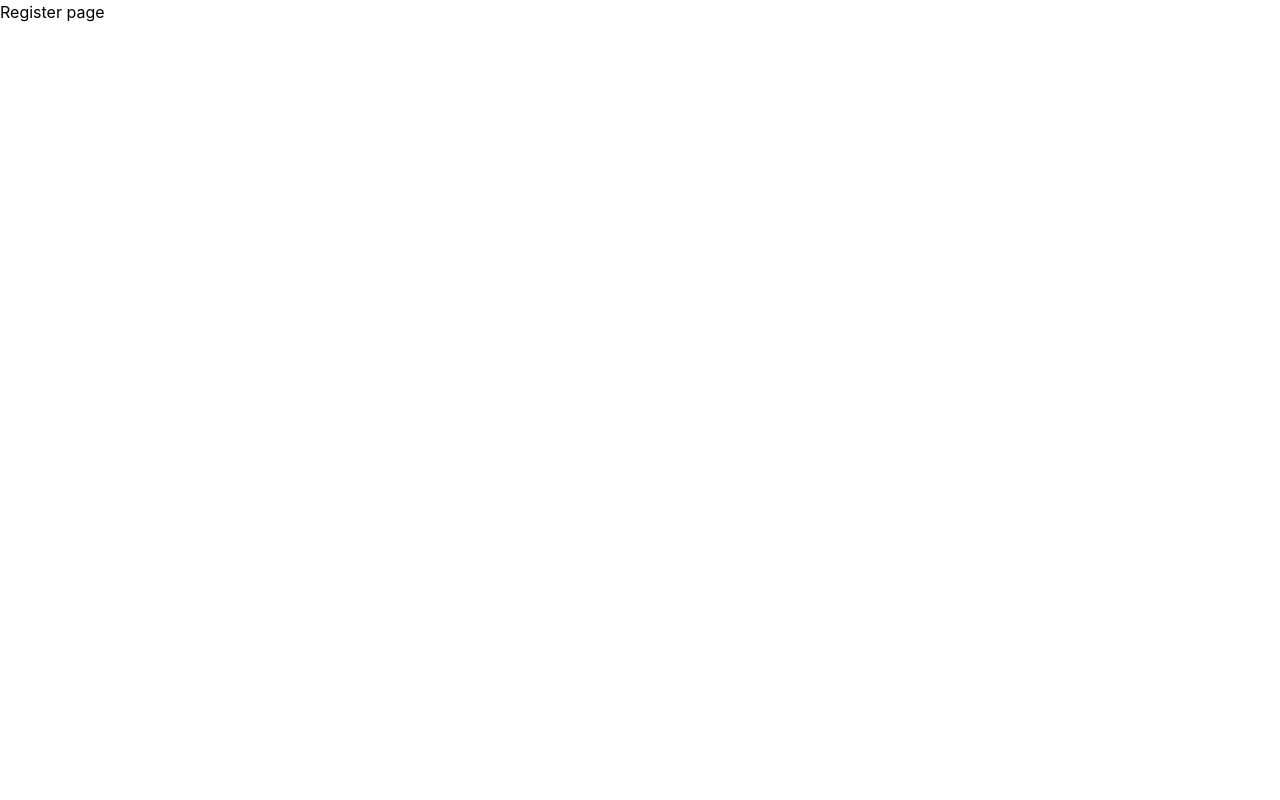
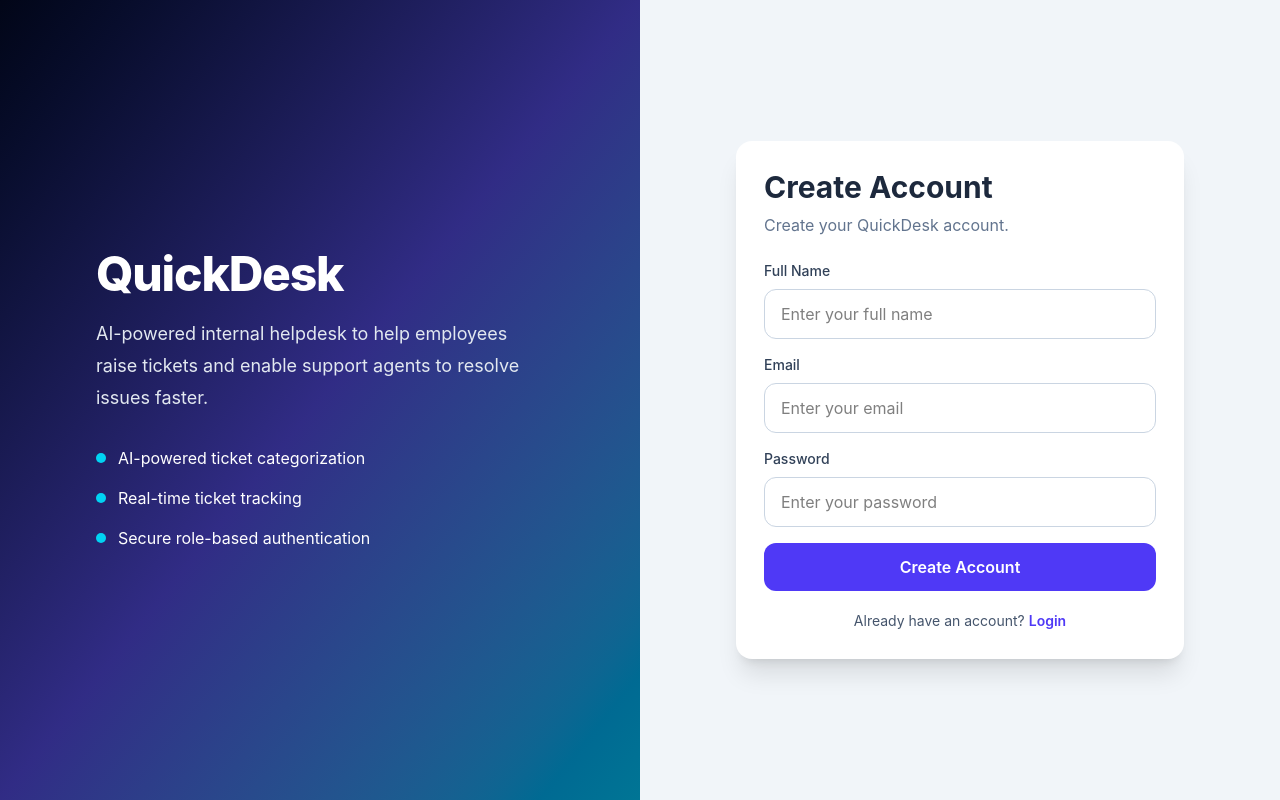
Before and after one commit to ashish-code6/Quickdesk, a React (Vite) app in the folder quickdesk-frontend/: page /register in a window 1280 px wide. Built offline with nearby package versions, Linux system fonts and the light colour scheme.

Commit message:
Registration UI

```diff
--- a/quickdesk-frontend/src/pages/Register.jsx
+++ b/quickdesk-frontend/src/pages/Register.jsx
@@ -1,7 +1,107 @@
-const Register=()=>{
-    return(
+import { Link } from "react-router-dom";
+const Register = () => {
+    return (
         <>
-            <h1>Register page</h1>
+            <div className="min-h-screen overflow-hidden grid lg:grid-cols-2">
+                {/* Left Section */}
+                <div className="hidden lg:flex items-center justify-center bg-gradient-to-br from-slate-950 via-indigo-900 to-cyan-700 px-12 text-white">
+                    <div className="max-w-md">
+                        <h1 className="text-5xl font-extrabold tracking-tight">
+                            QuickDesk
+                        </h1>
+
+                        <p className="mt-5 text-lg leading-8 text-slate-200">
+                            AI-powered internal helpdesk to help employees raise tickets and
+                            enable support agents to resolve issues faster.
+                        </p>
+
+                        <div className="mt-8 space-y-4">
+                            <div className="flex items-center gap-3">
+                                <div className="h-2.5 w-2.5 rounded-full bg-cyan-400"></div>
+                                <span>AI-powered ticket categorization</span>
+                            </div>
+
+                            <div className="flex items-center gap-3">
+                                <div className="h-2.5 w-2.5 rounded-full bg-cyan-400"></div>
+                                <span>Real-time ticket tracking</span>
+                            </div>
+
+                            <div className="flex items-center gap-3">
+                                <div className="h-2.5 w-2.5 rounded-full bg-cyan-400"></div>
+                                <span>Secure role-based authentication</span>
+                            </div>
+                        </div>
+                    </div>
+                </div>
+
+                {/* Right Section */}
+                <div className="flex items-center justify-center bg-slate-100 px-6 py-6">
+                    <div className="w-full max-w-md rounded-2xl bg-white p-7 shadow-xl">
+                        <h2 className="text-3xl font-bold text-slate-800">
+                            Create Account
+                        </h2>
+
+                        <p className="mt-2 text-slate-500">
+                            Create your QuickDesk account.
+                        </p>
+
+                        <form className="mt-6 space-y-4">
+                            <div>
+                                <label className="mb-2 block text-sm font-medium text-slate-700">
+                                    Full Name
+                                </label>
+
+                                <input
+                                    type="text"
+                                    placeholder="Enter your full name"
+                                    className="w-full rounded-xl border border-slate-300 px-4 py-3 outline-none transition-all focus:border-indigo-600 focus:ring-2 focus:ring-indigo-200"
+                                />
+                            </div>
+
+                            <div>
+                                <label className="mb-2 block text-sm font-medium text-slate-700">
+                                    Email
+                                </label>
+
+                                <input
+                                    type="email"
+                                    placeholder="Enter your email"
+                                    className="w-full rounded-xl border border-slate-300 px-4 py-3 outline-none transition-all focus:border-indigo-600 focus:ring-2 focus:ring-indigo-200"
+                                />
+                            </div>
+
+                            <div>
+                                <label className="mb-2 block text-sm font-medium text-slate-700">
+                                    Password
+                                </label>
+
+                                <input
+                                    type="password"
+                                    placeholder="Enter your password"
+                                    className="w-full rounded-xl border border-slate-300 px-4 py-3 outline-none transition-all focus:border-indigo-600 focus:ring-2 focus:ring-indigo-200"
+                                />
+                            </div>
+
+                            <button
+                                type="submit"
+                                className="w-full rounded-xl bg-indigo-600 py-3 font-semibold text-white transition hover:bg-indigo-700"
+                            >
+                                Create Account
+                            </button>
+                        </form>
+
+                        <p className="mt-5 text-center text-sm text-slate-600">
+                            Already have an account?{" "}
+                            <Link
+                                to="/login"
+                                className="font-semibold text-indigo-600 hover:underline"
+                            >
+                                Login
+                            </Link>
+                        </p>
+                    </div>
+                </div>
+            </div>
         </>
     )
 }
```
